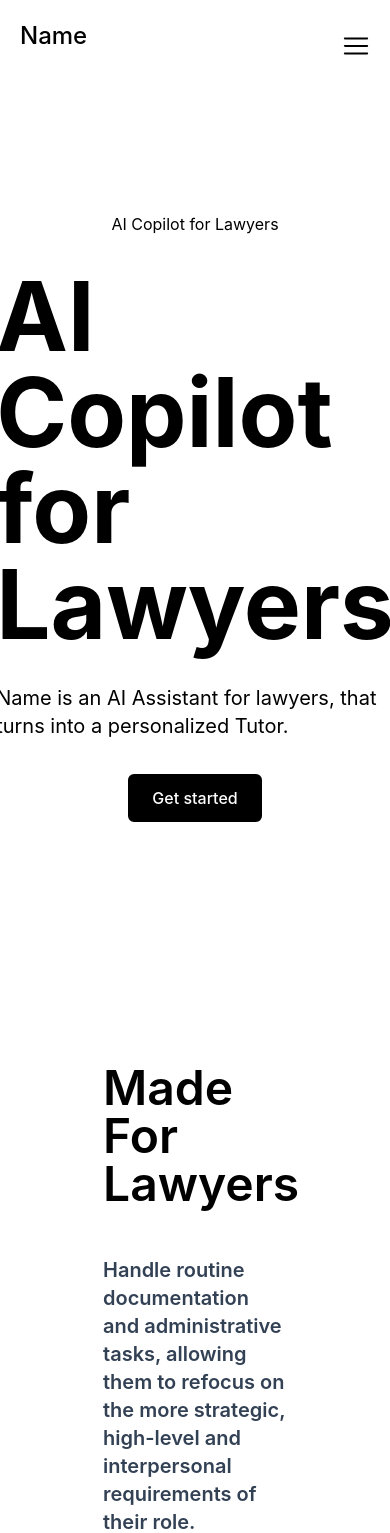
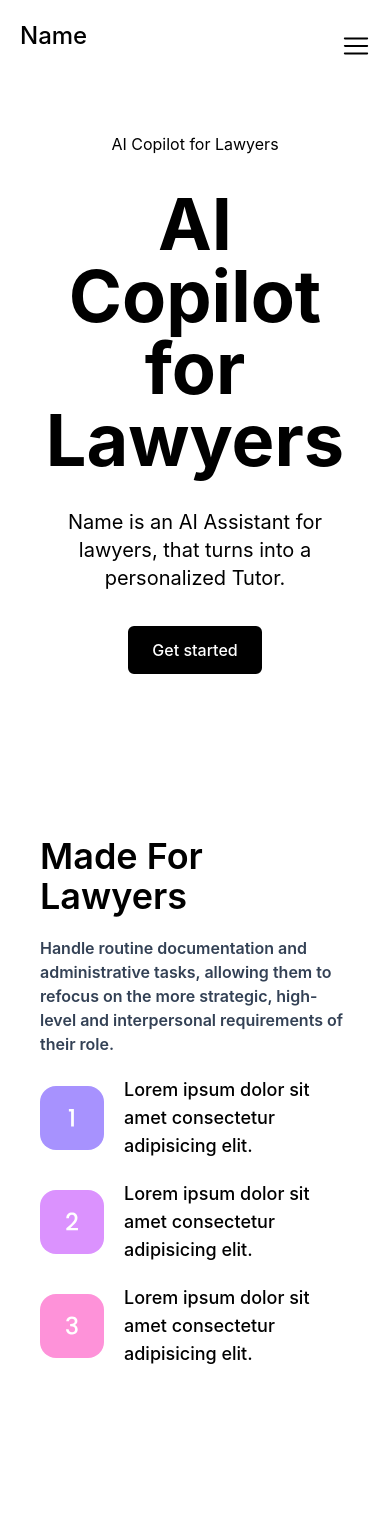
Before and after one commit to Jyoproject/Frontend, a React (Create React App) app: page / in a window 390 px wide. Shown: the top 1533 px of the page. Built offline with nearby package versions, Linux system fonts and the light colour scheme.

Commit message:
responsive landing page

```diff
--- a/src/components/Landing/Landing.jsx
+++ b/src/components/Landing/Landing.jsx
@@ -4,13 +4,13 @@ import { Link } from 'react-router-dom';
 const Home = () => {
 	return (
 		<>
-			<div className="py-20">
-				<div className=" p-20 space-y-[15rem] max-w-7xl flex flex-col justify-center items-center mx-auto  text-black  dark:text-white">
-					<div className='justify-center gap-8 flex flex-col items-center'>
+			<div className="md:py-20 py-10">
+				<div className=" md:p-20 p-10 md:space-y-[15rem] space-y-[10rem] max-w-7xl flex flex-col justify-center items-center mx-auto  text-black  dark:text-white">
+					<div className='justify-center gap-8 flex flex-col items-center text-center'>
 						<div>
 							AI Copilot for Lawyers
 						</div>
-						<div className="text-8xl font-bold">
+						<div className="md:text-8xl text-7xl text-center font-bold">
 							AI Copilot for Lawyers
 						</div>
 						<div className="text-xl">
@@ -23,11 +23,11 @@ const Home = () => {
 							{/* <img src="/images/arrow-right.svg" draggable="false" /> */}
 						</div>
 					</div>
-					<div className='flex flex-col justify-center items-start w-4/5'>
-						<div className='text-5xl font-semibold'>
+					<div className='flex flex-col justify-center items-start md:w-4/5'>
+						<div className='md:text-5xl text-4xl font-semibold'>
 							Made For Lawyers
 						</div>
-						<div className='mt-12 text-xl font-semibold dark:text-slate-500 text-slate-700 '>
+						<div className='md:mt-12 md:text-xl mt-5 font-semibold dark:text-slate-500 text-slate-700 '>
 							Handle routine documentation and administrative tasks, allowing them to refocus on the more strategic, high-level and interpersonal requirements of their role.
 						</div>
 						<div className='mt-5 space-y-5'>
@@ -51,16 +51,16 @@ const Home = () => {
 							</div>
 						</div>
 					</div>
-					<div className='flex flex-col justify-center items-start w-4/5 '>
+					<div className='flex flex-col justify-center items-start md:w-4/5 '>
 						<div className='text-right'>
-							<div className='text-5xl font-semibold text-left w-[45%] leading-tight '>
+							<div className='md:text-5xl text-4xl font-semibold text-left md:w-[45%] leading-tight '>
 								Multiple Features <span className='text-footer'>To Rely On!</span>
 							</div>
-							<div className='mt-5 text-lg font-semibold dark:text-slate-500 text-slate-700 w-2/3 float-right  '>
+							<div className='mt-5 text-lg font-semibold dark:text-slate-500 text-slate-700 md:w-2/3 float-right  '>
 								Handle routine documentation and administrative tasks, allowing them to refocus on the more strategic.
 							</div>
 						</div>
-						<div className='mt-16 grid-cols-3 grid gap-5'>
+						<div className='mt-16 md:grid-cols-3 grid-rows-3 grid gap-5'>
 							<div className='flex flex-col justify-center w-full gap-3 py-10 px-5 rounded-lg dark:bg-neutral-900 bg-gray-200   '>
 								<div className='font-medium text-lg dark:text-white'>
 									Multiple Chat Sessions
```
